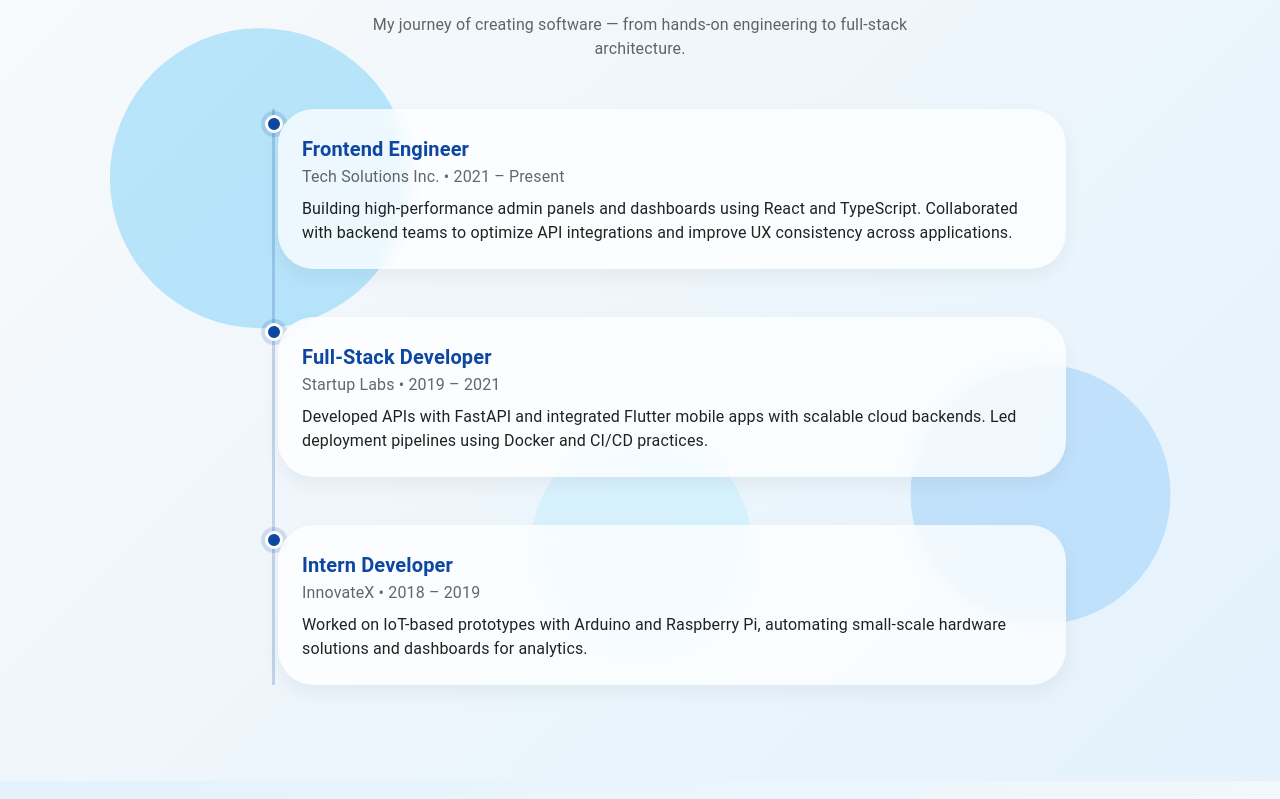
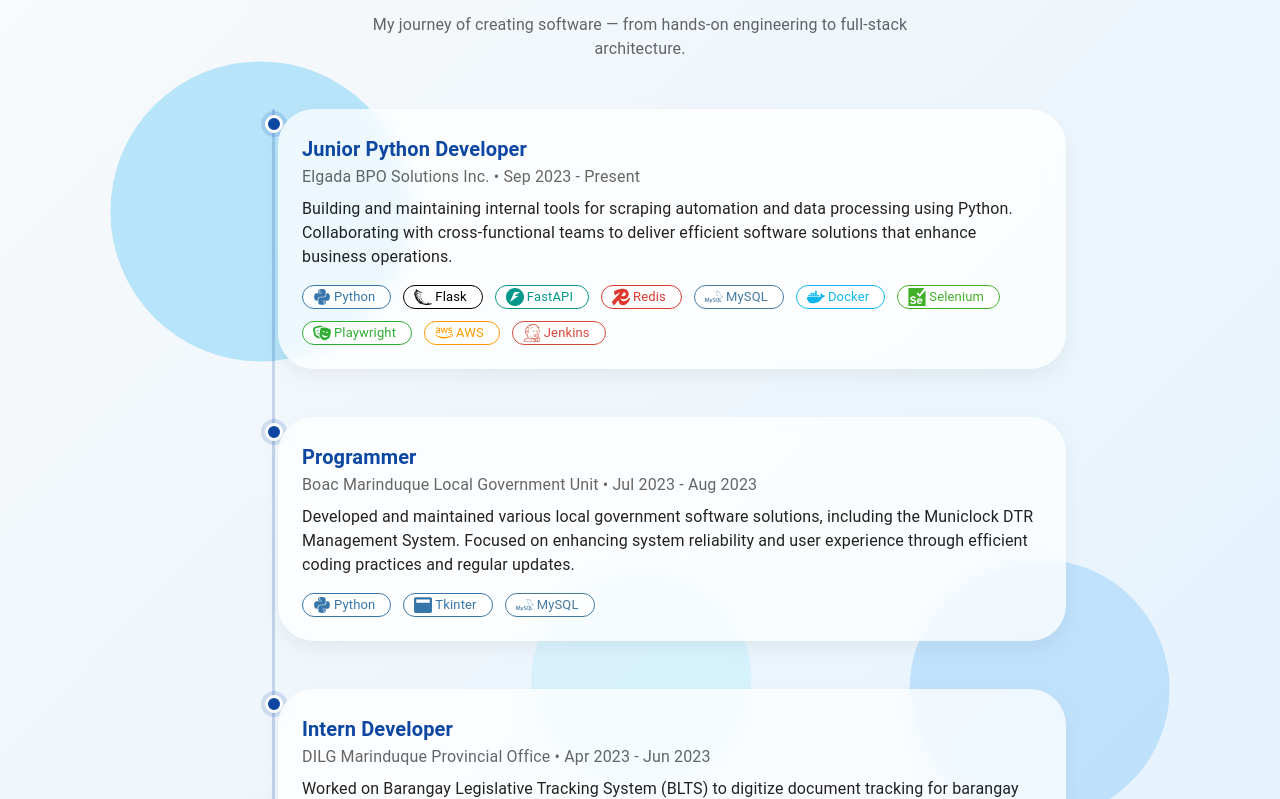
Before and after one commit to DailyLollipops/portfolio, a React (Vite) app: page / in a window 1280 px wide. Shown: the part 1621-2420 px from the top of the page. Built offline with nearby package versions, Linux system fonts and the light colour scheme.

Commit message:
Update work experience section

```diff
--- a/src/sections/WorkExperience.tsx
+++ b/src/sections/WorkExperience.tsx
@@ -1,34 +1,40 @@
-import { Box, Typography, Container, Stack } from "@mui/material";
+import { Box, Typography, Container, Stack, Chip } from "@mui/material";
 import { motion } from "framer-motion";
+import { tags } from "../types/Project";
+import type { Tag } from "../types/Project";
 
 interface Experience {
   role: string;
   company: string;
   period: string;
   description: string;
+  tags: Tag[];
 }
 
 const experiences: Experience[] = [
   {
-    role: "Frontend Engineer",
-    company: "Tech Solutions Inc.",
-    period: "2021 – Present",
+    role: "Junior Python Developer",
+    company: "Elgada BPO Solutions Inc.",
+    period: "Sep 2023 - Present",
     description:
-      "Building high-performance admin panels and dashboards using React and TypeScript. Collaborated with backend teams to optimize API integrations and improve UX consistency across applications.",
+      "Building and maintaining internal tools for scraping automation and data processing using Python. Collaborating with cross-functional teams to deliver efficient software solutions that enhance business operations.",
+    tags: ["Python", "Flask", "FastAPI", "Redis", "MySQL", "Docker", "Selenium", "Playwright", "AWS", "Jenkins"],
   },
   {
-    role: "Full-Stack Developer",
-    company: "Startup Labs",
-    period: "2019 – 2021",
+    role: "Programmer",
+    company: "Boac Marinduque Local Government Unit",
+    period: "Jul 2023 - Aug 2023",
     description:
-      "Developed APIs with FastAPI and integrated Flutter mobile apps with scalable cloud backends. Led deployment pipelines using Docker and CI/CD practices.",
+      "Developed and maintained various local government software solutions, including the Municlock DTR Management System. Focused on enhancing system reliability and user experience through efficient coding practices and regular updates.",
+    tags: ["Python", "Tkinter", "MySQL"],
   },
   {
     role: "Intern Developer",
-    company: "InnovateX",
-    period: "2018 – 2019",
+    company: "DILG Marinduque Provincial Office",
+    period: "Apr 2023 - Jun 2023",
     description:
-      "Worked on IoT-based prototypes with Arduino and Raspberry Pi, automating small-scale hardware solutions and dashboards for analytics.",
+      "Worked on Barangay Legislative Tracking System (BLTS) to digitize document tracking for barangay secretaries. Utilized Laravel and Tailwind CSS to create user-friendly interfaces and efficient backend systems.",
+    tags: ["Laravel", "Tailwind", "MySQL"],
   },
 ];
 
@@ -182,7 +188,34 @@ export const WorkExperienceSection = () => {
                   <Typography color="text.secondary" mb={1}>
                     {exp.company} • {exp.period}
                   </Typography>
-                  <Typography color="text.primary">{exp.description}</Typography>
+                  <Typography color="text.primary" mb={2}>
+                    {exp.description}
+                  </Typography>
+
+                  {/* 🧠 Tech Stack Icons */}
+                  <Stack direction="row" flexWrap="wrap" gap={1.5}>
+                    {exp.tags.map((tag) => {
+                      const iconData = tags[tag];
+                      return (
+                        <Chip
+                          key={tag}
+                          label={tag}
+                          size="small"
+                          icon={iconData.icon}
+                          sx={{
+                            padding: 1,
+                            color: iconData.color,
+                            borderColor: iconData.color,
+                            bgcolor: "rgba(255, 255, 255, 0.6)",
+                            backdropFilter: "blur(4px)",
+                            "& .MuiChip-icon": { color: iconData.color },
+                          }}
+                          variant="outlined"
+                          onClick={(e) => e.stopPropagation()}
+                        />
+                      );
+                    })}
+                  </Stack>
                 </Box>
               </motion.div>
             ))}
--- a/src/types/Project.tsx
+++ b/src/types/Project.tsx
@@ -1,41 +1,51 @@
 import {
-  FaReact,
-  FaPython,
+  FaAws,
   FaDocker,
   FaJs,
   FaLaravel,
+  FaPython,
+  FaReact,
+  FaTheaterMasks,
   FaWindowMaximize,
 } from "react-icons/fa";
 import {
+  SiArduino,
+  SiDjango,
   SiFlutter,
   SiFastapi,
-  SiDjango,
-  SiArduino,
+  SiFlask,
+  SiJenkins,
+  SiLaragon,
+  SiMui,
+  SiMysql,
+  SiSelenium,
   SiRaspberrypi,
-  SiMysql,
   SiRedis,
   SiTypescript,
-  SiMui,
   SiTailwindcss,
-  SiLaragon,
 } from "react-icons/si";
 
 export const tags = {
   Arduino: { icon: <SiArduino color="#00979D" />, color: "#00979D" },
+  AWS: { icon: <FaAws color="#FF9900" />, color: "#FF9900" },
   Django: { icon: <SiDjango color="#092E20" />, color: "#092E20" },
   Docker: { icon: <FaDocker color="#0db7ed" />, color: "#0db7ed" },
   FastAPI: { icon: <SiFastapi color="#05998B" />, color: "#05998B" },
+  Flask: { icon: <SiFlask color="#000000" />, color: "#000000" },
   Flutter: { icon: <SiFlutter color="#02569B" />, color: "#02569B" },
   Javascript: { icon: <FaJs color="#F7DF1E" />, color: "#F7DF1E" },
+  Jenkins: { icon: <SiJenkins color="#D24939" />, color: "#D24939" },
   Laragon: { icon: <SiLaragon color="#0E83CD" />, color: "#0E83CD" },
   Laravel: { icon: <FaLaravel color="#FF2D20" />, color: "#FF2D20" },
   MUI: { icon: <SiMui color="#007FFF" />, color: "#007FFF" },
   MySQL: { icon: <SiMysql color="#4479A1" />, color: "#4479A1" },
+  Playwright: { icon: <FaTheaterMasks color="#2EAD33" />, color: "#2EAD33" },
   Python: { icon: <FaPython color="#3776AB" />, color: "#3776AB" },
   RaspberryPi: { icon: <SiRaspberrypi color="#C51A4A" />, color: "#C51A4A" },
   React: { icon: <FaReact color="#61DAFB" />, color: "#61DAFB" },
   ReactAdmin: { icon: <FaReact color="#61DAFB" />, color: "#61DAFB" },
   Redis: { icon: <SiRedis color="#DC382D" />, color: "#DC382D" },
+  Selenium: { icon: <SiSelenium color="#43B02A" />, color: "#43B02A" },
   Tailwind: { icon: <SiTailwindcss color="#06B6D4" />, color: "#06B6D4" },
   Tkinter: { icon: <FaWindowMaximize color="#3776AB" />, color: "#3776AB" },
   TypeScript: { icon: <SiTypescript color="#3178C6" />, color: "#3178C6" },
```
